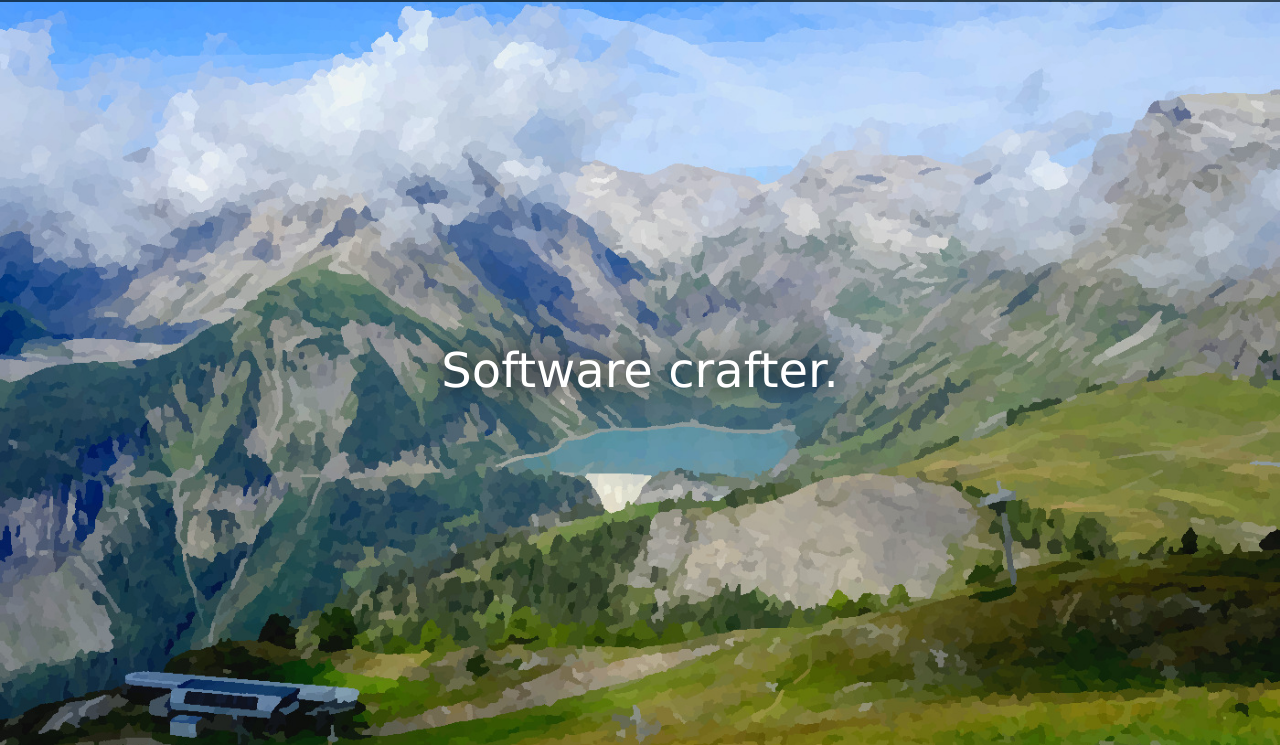
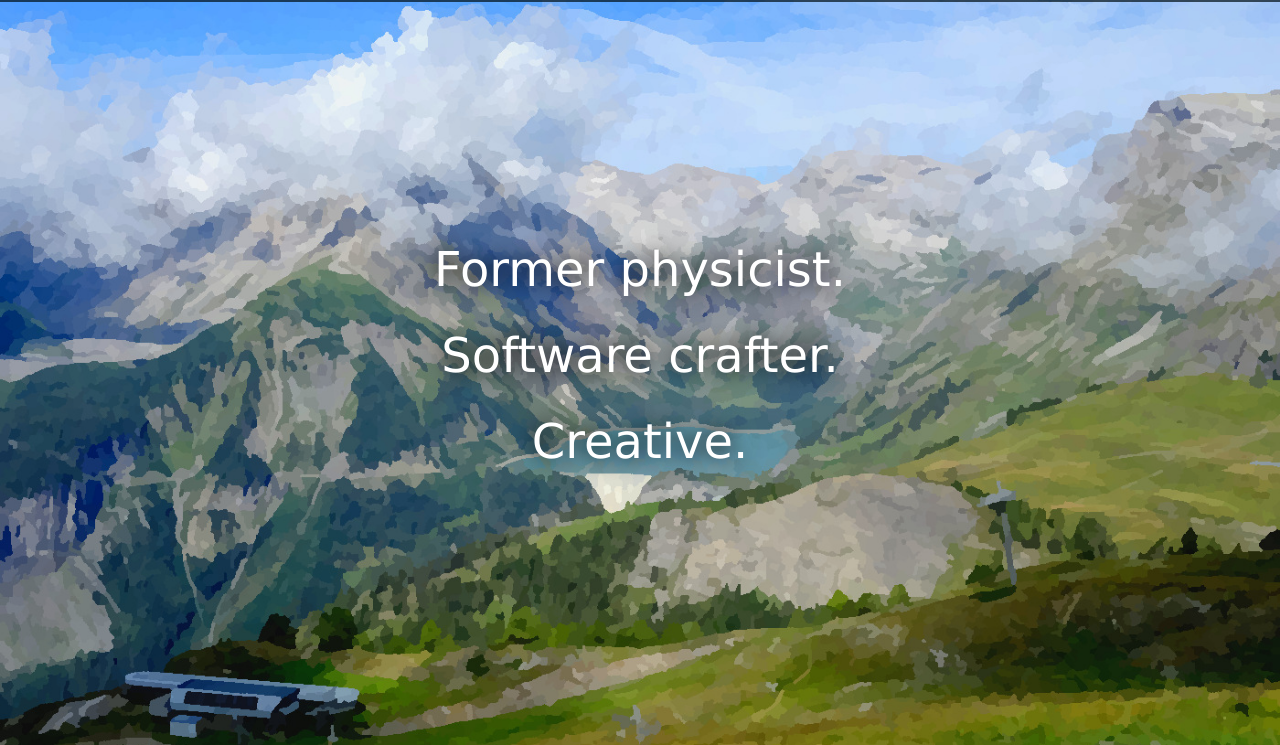
Before and after one commit to onewittygrassblade/onewittygrassblade.github.io, a plain HTML site: page index.html in a window 1280 px wide. Shown: the part 55-800 px from the top of the page. Drawn offline with Linux system fonts and the light colour scheme.

Commit message:
Update home page

```diff
--- a/index.html
+++ b/index.html
@@ -8,7 +8,7 @@
     content="OneWittyGrassBlade's personal web site"
   />
   <link rel="stylesheet" href="styles.css">
-  <title>OneWittyGrassBlade - Software Crafter</title>
+  <title>OneWittyGrassBlade - Home</title>
 </head>
 <body>
   <header>
@@ -33,7 +33,9 @@
     </nav>
   </header>
   <div class="center-container">
+    <p id="tagline">Former physicist.</p>
     <p id="tagline">Software crafter.</p>
+    <p id="tagline">Creative.</p>
   </div>
 </body>
 </html>
--- a/styles.css
+++ b/styles.css
@@ -84,6 +84,7 @@ nav li {
 
 div.center-container {
   display: flex;
+  flex-direction: column;
   justify-content: center;
   align-items: center;
   height: 92%;
@@ -148,7 +149,8 @@ div.content span.def {
 
 p#tagline {
   font-size: 3em;
-  text-shadow: 0 0 25px black;
+  text-shadow: 0 0 20px black;
+  margin-bottom: 30px;
 }
 
 /*
```
Also changed, not shown: games/pixie-perilousness/index.html (+1 -1 lines), games/univaders/index.html (+1 -1 lines), happybirthday.html (+1 -1 lines), projects.html (+1 -1 lines).
